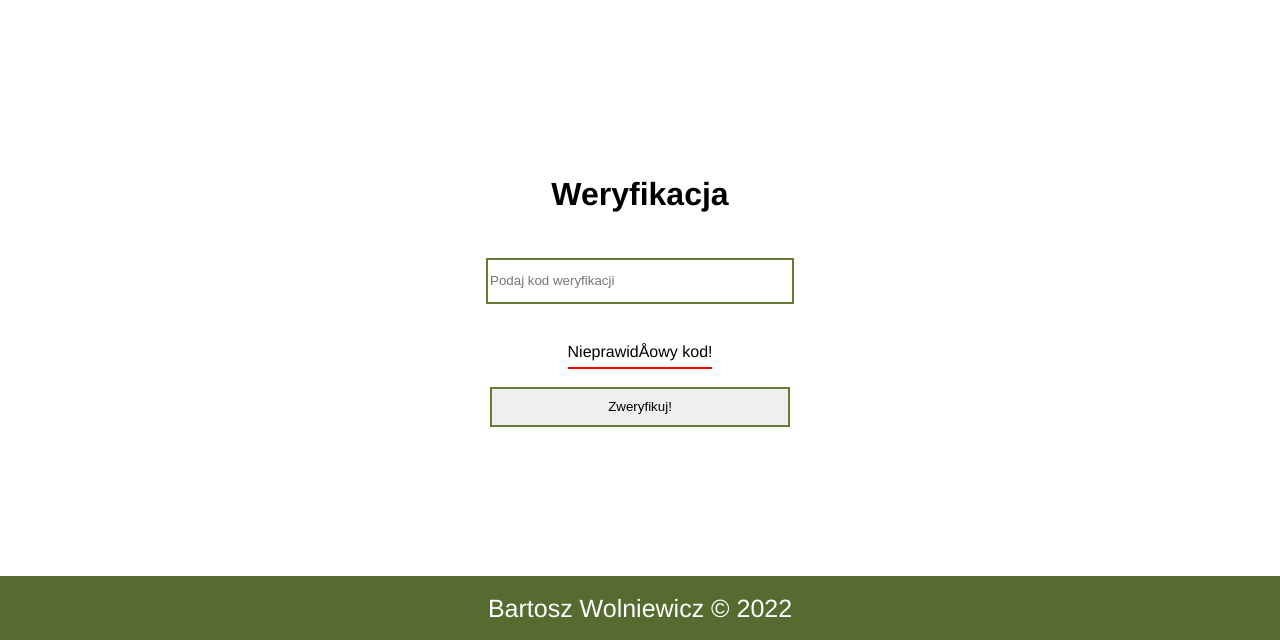
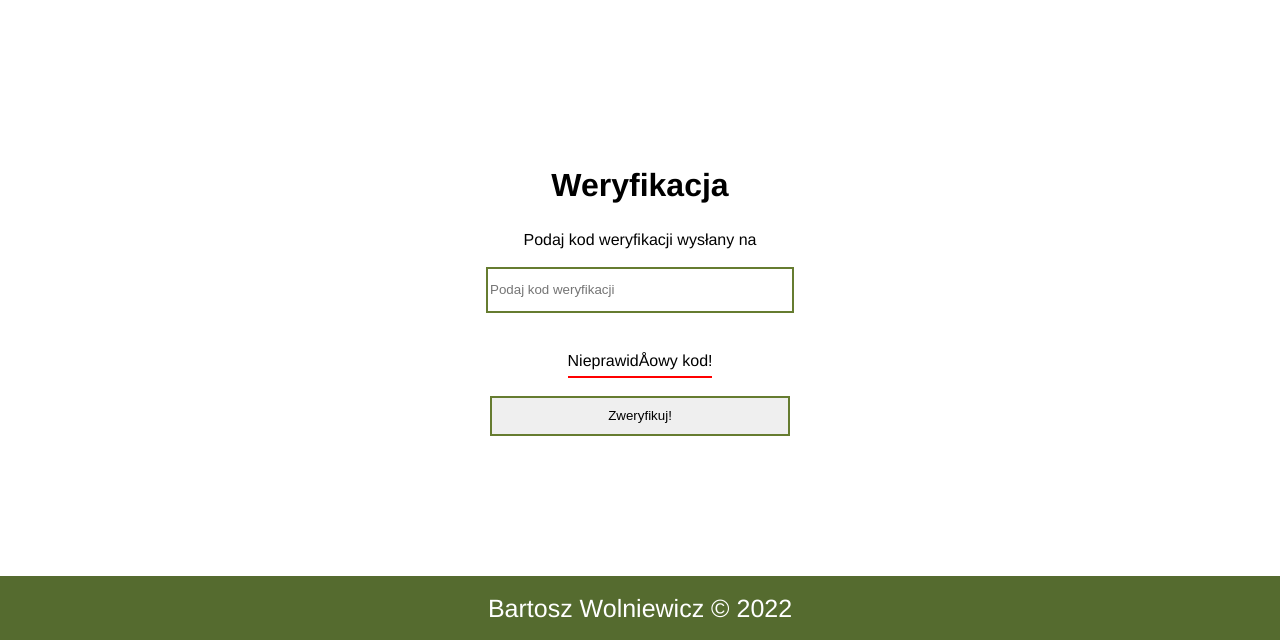
Before and after one commit to WolniewiczBartek/FirstOnlineShopPHP, a PHP site: the page made by sites/weryfikacja.php in a window 1280 px wide. Shown: the part 160-800 px from the top of the page. Run offline with PHP 8.4, Linux system fonts and the light colour scheme; the visitor is signed in with stand-in values (Sample User, id 1).

Commit message:
Update weryfikacja_form.php

```diff
--- a/scripts/weryfikacja_form.php
+++ b/scripts/weryfikacja_form.php
@@ -1,11 +1,13 @@
 <?php
-$mail = $_GET['mail'];
+$mail = isset($_GET['mail']) ? $_GET['mail'] : "";
+$wyslany = isset($_GET['mail']) ? "<div>Podaj kod weryfikacji wysłany na<br>$mail</div>" : "";
 echo <<< OPOLE1
 <div id=verify>
   <h2>Weryfikacja</h2>
+  $wyslany
   <form action=../scripts/weryfikacja_uzytkownik.php method=post>
     <input type=hidden name=mail value=$mail><br>
-    <input type=text name=kod placeholder='Podaj kod weryfikacji'><br>
+    <input type=text name=kod placeholder='Podaj kod weryfikacji' required><br>
 OPOLE1;
 if(isset($_GET['info'])){
   echo "<br><span id=error>$_GET[info]</span><br>";
```
